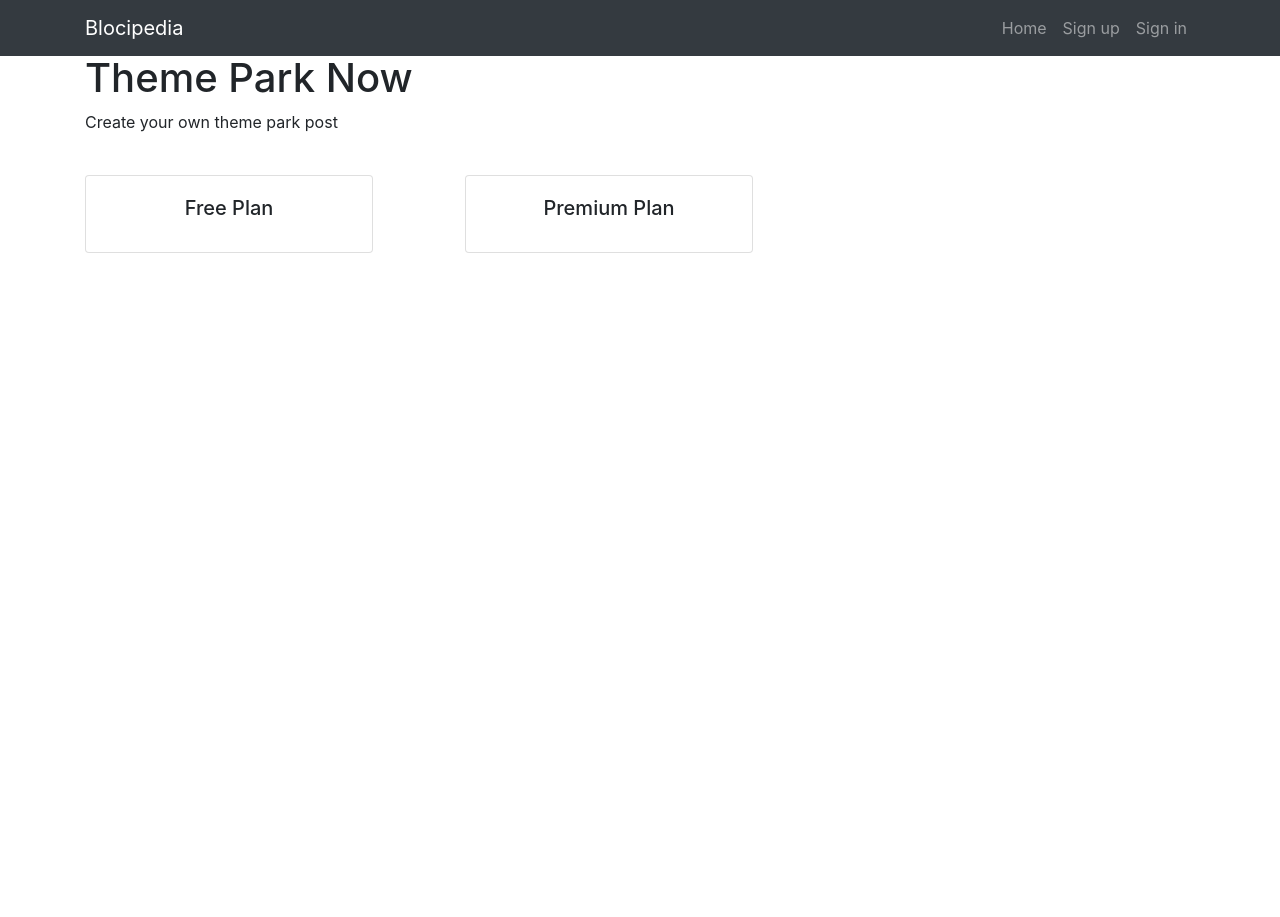
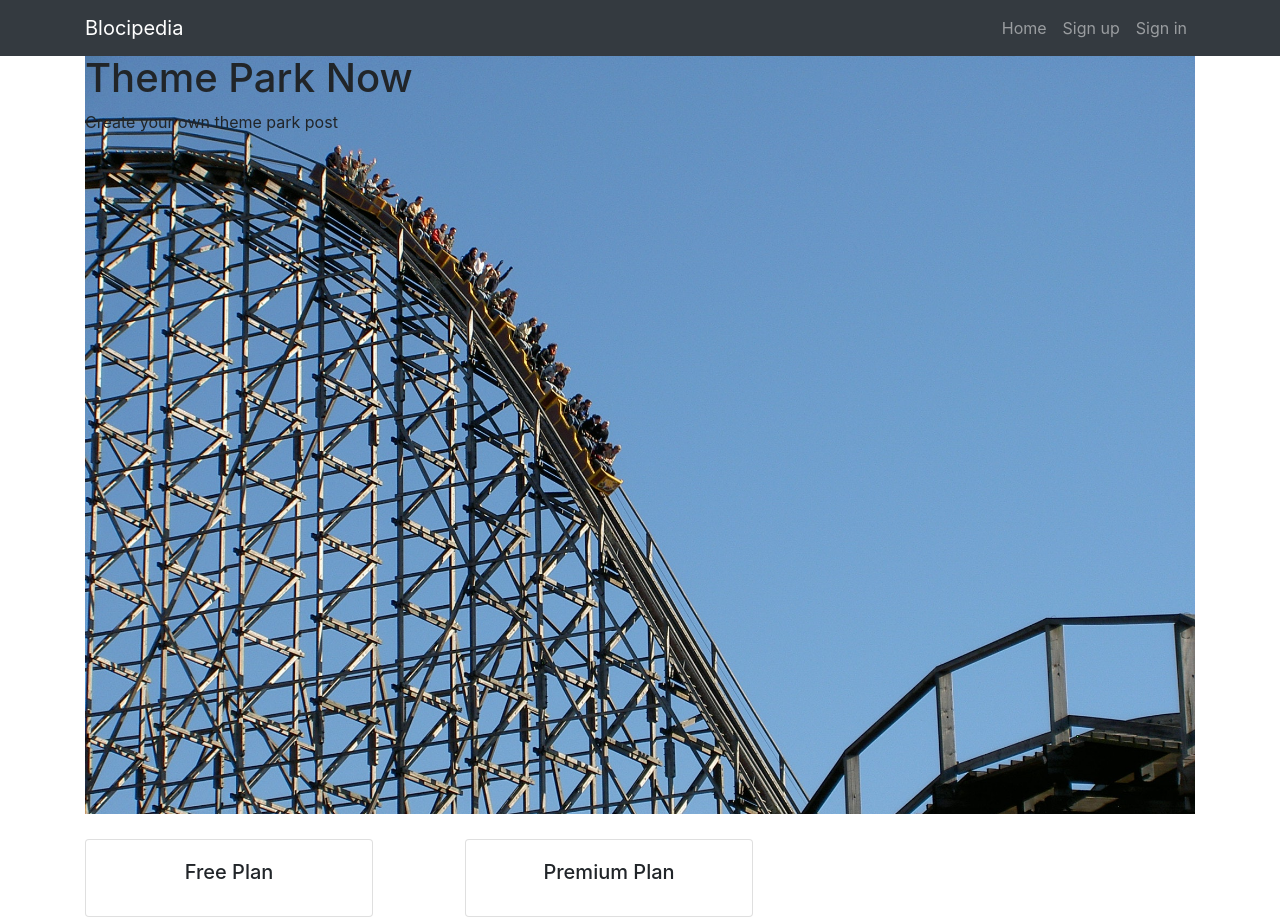
Before and after one commit to ArataKagan/bloccipedia, a Node server app: page / in a window 1280 px wide. Before the commit the page ends 253 px from the top, so only its background shows below. Run offline with Node 20, Linux system fonts and the light colour scheme; some libraries are stand-ins or nearby versions.

Commit message:
Added background image on landing page

```diff
--- a/src/assets/css/application.css
+++ b/src/assets/css/application.css
@@ -1,3 +1,15 @@
+* {
+  padding: 0;
+  margin: 0;
+  box-sizing: border-box;
+}
+
+header {
+  height: 95vh;
+  background-image: url('./adrenaline-amusement-park-carnival-66143.jpg');
+  background-size: cover;
+}
+
 body {
     padding-top: 54px;
   }
@@ -12,9 +24,3 @@ body {
   display: grid;
   position: relative;
 }
-
-.container {
-  width: 100%;
-  height: 100%;
-  display: grid;
-}
```
